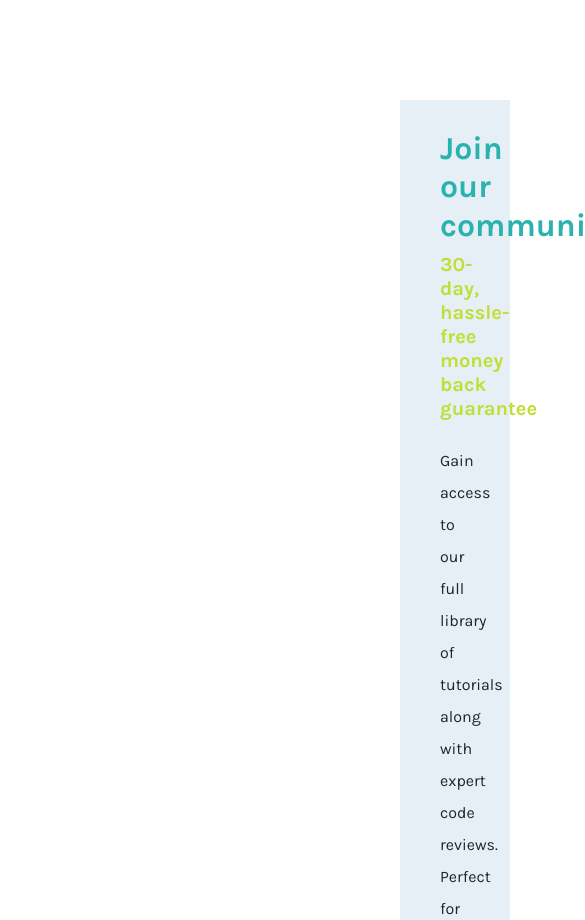
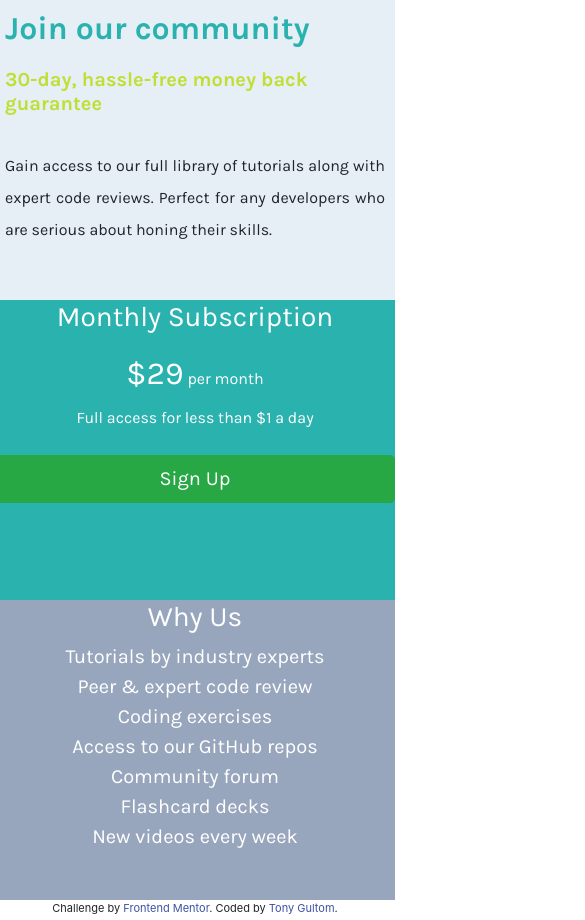
Before and after one commit to handleryouth/website_4, a plain HTML site: page index.html in a window 390 px wide. Shown: the top 920 px of the page, 585 px wide, since content can reach past the window. Drawn offline with nearby package versions, Linux system fonts and the light colour scheme.

Commit message:
Add files via upload

```diff
--- a/css/styles.css
+++ b/css/styles.css
@@ -85,13 +85,29 @@
 }
 
 
-/*media*/
+/*media
+and (max-height: 1920px)
+and (max-width: 1080px)*/
 @media screen
   and (max-width: 1209px)
-  and (max-height: 512px)
   {
+    .joining, .guarantee, .description{
+      margin-top: 10px;
+      margin-left: 10px;
+    }
+
+    .description{
+      margin-right: 10px;
+    }
+
+    .guarantee{
+      margin-top: 20px;
+    }
+
+
     .down{
       display: block;
+      text-align: center;
     }
     .up{
       padding: 0;
@@ -109,5 +125,14 @@
       padding: 0;
       width: 400px;
       height: 300px;
+      line-height: 2;
+      font-size: 20px;
+    }
+
+    .main-center{
+      padding:0;
+      display: flex;
+      flex-direction: column;
+      align-items: center;
     }
   }
```
